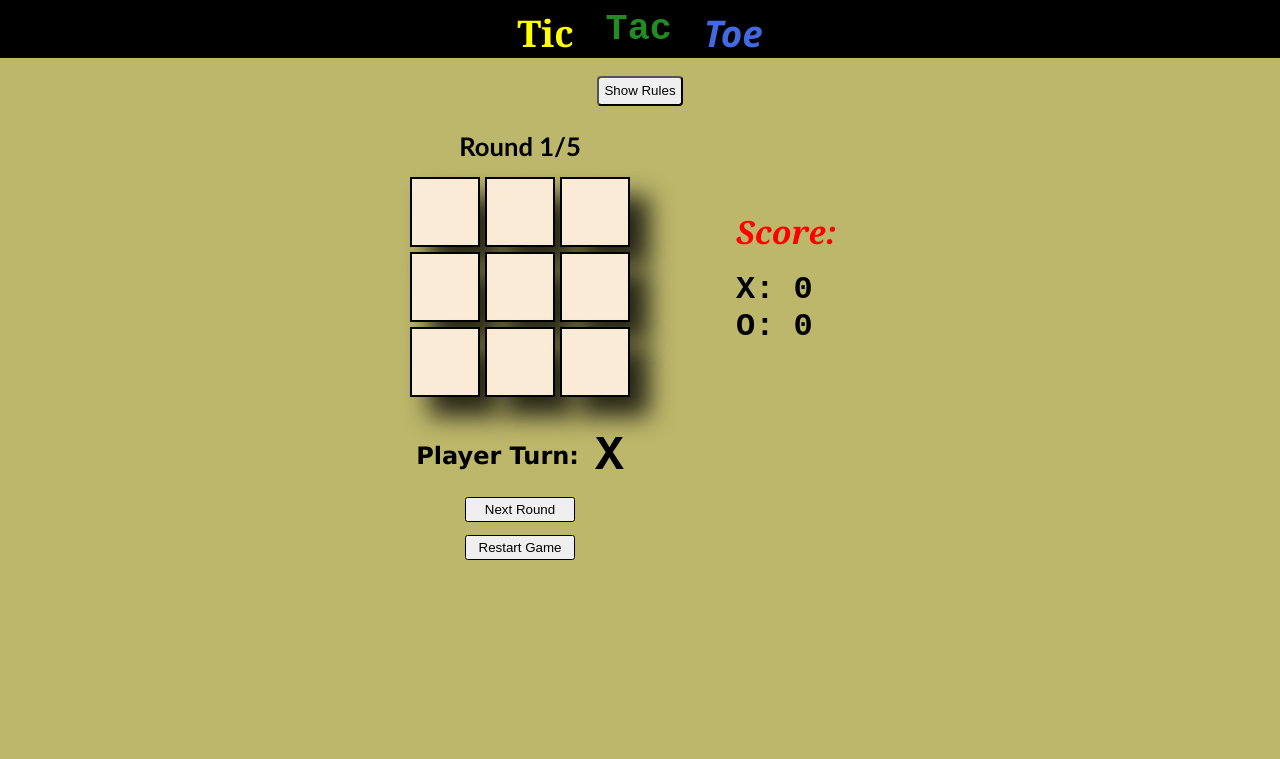
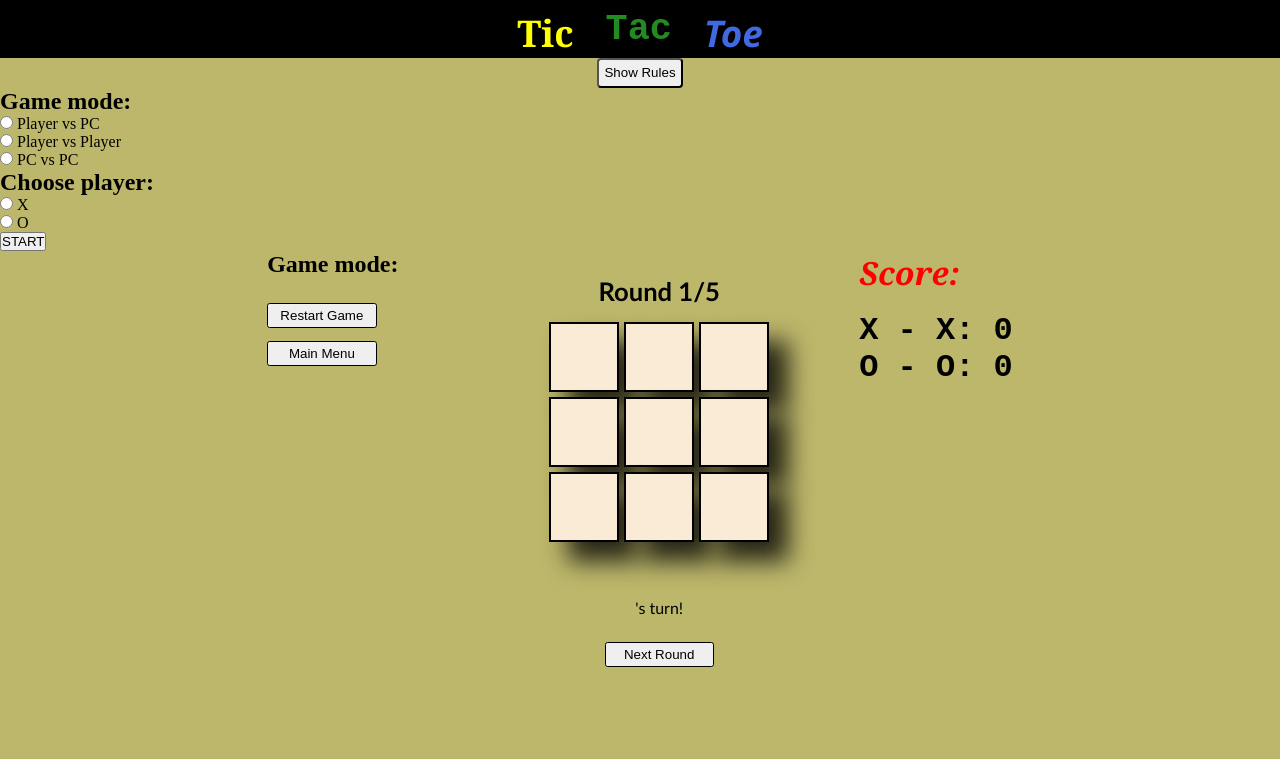
Before and after one commit to S7lkr/Tic-Tac-Toe, a plain HTML site: page index.html in a window 1280 px wide. Drawn offline with Linux system fonts and the light colour scheme.

Commit message:
chore: main menu -> game mode + player select

```diff
--- a/index.html
+++ b/index.html
@@ -15,19 +15,68 @@
 		<h1 id="word3">Toe</h1>
 	</div>
 
+	<!-- How to play -->
 	<section class="rules">
 		<div id="rules-text">
 			<h2>How to play:</h2>
-			<br>
 			<p>Tic-tac-toe is a paper-and-pencil game for two players who take turns marking the spaces in a three-by-three grid, one with Xs and the other with Os. The first player is traditionally designated as X, and the second player is O. Players alternate placing their marks in empty squares on the grid. The objective is to be the first player to get three of their marks in a row, either horizontally, vertically, or diagonally. A player wins when they successfully mark all three spaces of a row, column, or diagonal.</p>
 			<p>If all nine squares are filled and neither player has achieved three in a row, the game ends in a draw, also known as a "cat game". The game is considered a solved game, meaning that if both players play optimally, the game will always end in a draw. This outcome is a result of the game's strategic nature, where the best play from both parties leads to a forced draw.</p>
 			<p>The game can be played on larger grids, such as 4x4 or 5x5, where the goal changes to getting four or five in a row, respectively. In these variants, the first player still goes first, and players alternate placing their marks until a row is completed or the board is full. For grids of 6x6 or larger, the goal is often set to five in a row to maintain balance.</p>
 			<p>A common strategy for the first player is to take a corner square, as it offers the most opportunities for creating winning lines and minimizes the opponent's choices. The second player should respond by taking the center square if the first player took a corner, or a corner if the first player took the center, to avoid losing. Players should also focus on blocking their opponent's potential winning moves and creating forks—positions where they have two ways to win on their next turn.</p>
 		</div>
-		<br>
 		<button type="button" id="rules-btn">Show Rules</button>
 	</section>
+
+	<section id="main-menu-container">
+
+		<!-- Game Mode menu -->
+		<div class="submenu-container" id="game-mode">
+			<h2>Game mode:</h2>
+			<form action="#" class="form-1">
+				<input type="radio" name="game-mode" id="pvc" value="player-vs-computer">
+				<label for="pvc">Player vs PC</label>
+				<br>
+				<input type="radio" name="game-mode" id="pvp" value="player-vs-player">
+				<label for="pvp">Player vs Player</label>
+				<br>
+				<input type="radio" name="game-mode" id="cvc" value="computer-vs-computer">
+				<label for="cvc">PC vs PC</label>
+			</form>
+		</div>
+
+		<!-- Player Select menu -->
+		<div class="submenu-container" id="player-selection">
+			<h2>Choose player:</h2>
+			<form action="#" class="form-2">
+				<div class="player-option">
+					<input type="radio" name="player-choice" id="choice-X" value="X">
+					<label for="choice-X">X</label>
+				</div>
+				<div class="player-option">
+					<input type="radio" name="player-choice" id="choice-O" value="O">
+					<label for="choice-O">O</label>
+				</div>
+			</form>
+		</div>
+	</section>
+
+	<!-- Launch Game Button -->
+	<div id="start-btn-container">
+		<button type="button">START</button>
+	</div>
+
+	<!-- Game Section -->
 	<div class="tic-tac-toe">
+		<section id="game-mode-section">
+			<h2>Game mode:</h2>
+			<p></p>
+			<div class="buttons">
+				<!-- <button id="next">Next Round</button> -->
+				<button id="restart-btn">Restart Game</button>
+				<button id="main-menu-btn">Main Menu</button>
+			</div>
+		</section>
+
 		<section id="game-container">
 			<div class="round-status">
 				<h3></h3>
@@ -43,20 +92,19 @@
 				<div id="7" class="cell"></div>
 				<div id="8" class="cell"></div>
 			</div>
-			<div class="info">
-				<h2 id="message">Player Turn: </h2>
-				<h1 id="player"></h1>
+			<div id="turn-info-container">
+				<span id="player"></span>
+				<span id="round-message">'s turn!</span>
 			</div>
 			<div class="buttons">
 				<button id="next">Next Round</button>
-				<button id="restart">Restart Game</button>
 			</div>
 		</section>
-		<section class="score-container">
+		<section id="score-container">
 			<h2 id="score">Score:</h2>
 			<br>
-			<h3 class="players" id="playerX"></h3>
-			<h3 class="players" id="playerO"></h3>
+			<h3 class="players">X - <span id="playerX"></span></h3>
+			<h3 class="players">O - <span id="playerO"></span></h3>
 		</section>
 	</div>
 </body>
```
